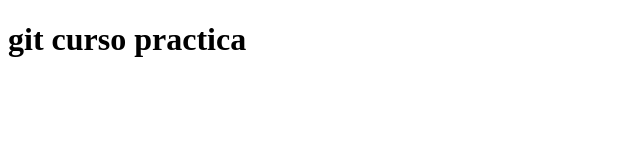
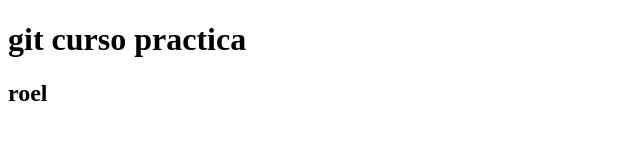
Before and after one commit to yoffreRamirez/remoto, a plain HTML site: page index.html in a window 1280 px wide. Shown: the full height of the page, 0-640 px from the left. Drawn offline with Linux system fonts and the light colour scheme.

Commit message:
roel cambio

```diff
--- a/index.html
+++ b/index.html
@@ -8,5 +8,6 @@
 </head>
 <body>
     <h1>git curso practica</h1>
+    <h2>roel</h2>
 </body>
 </html>
```
